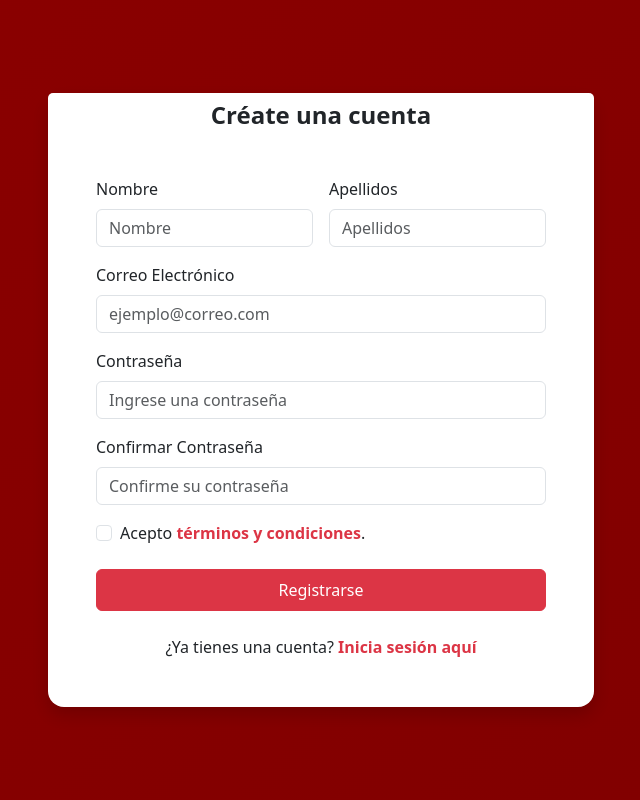
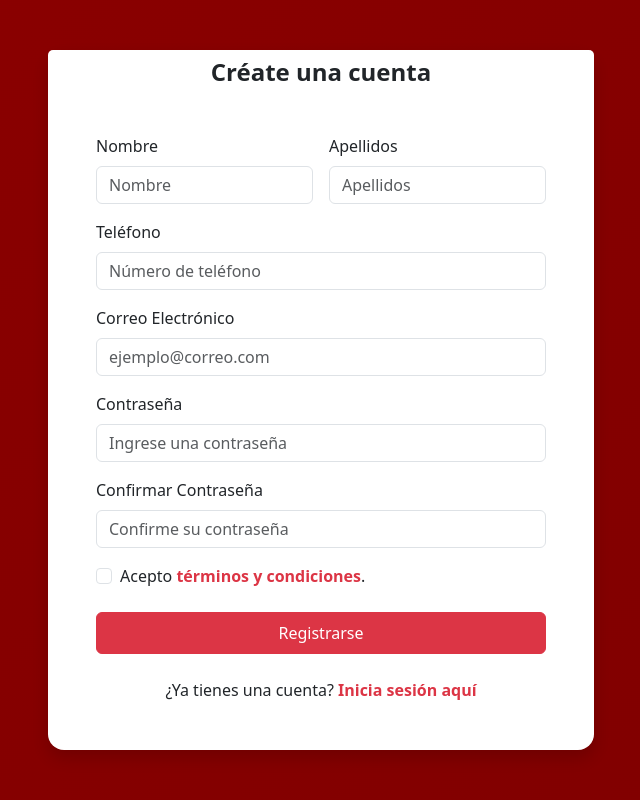
Before and after one commit to r0j4s26/sc502-2c2025-grupo2, a PHP site: page /registro.php in a window 1280 px wide. Shown: the whole page, without its empty margins (319-959 px from the left). Run offline with PHP 8.4, Linux system fonts and the light colour scheme.

Commit message:
Campos Faltantes en registro.php
Se le agregó los campos faltantes al formulario de registro

```diff
--- a/view/usuarios/registro.php
+++ b/view/usuarios/registro.php
@@ -20,6 +20,7 @@
     <div class="row justify-content-center">
       <div class="col-md-8 col-lg-6">
         <div class="card shadow rounded-4 border-0">
+
           <div class="card-header bg-white text-center border-0 pb-0">
             <h4 class="fw-bold mb-0">Créate una cuenta</h4>
           </div>
@@ -37,6 +38,11 @@
               </div>
 
               <div class="mb-3 mt-3">
+                <label for="txtTelefono" class="form-label">Teléfono</label>
+                <input type="tel" class="form-control" maxlength="20" id="txtTelefono" name="txtTelefono" placeholder="Número de teléfono" required>
+              </div>
+
+              <div class="mb-3">
                 <label for="txtEmail" class="form-label">Correo Electrónico</label>
                 <input type="email" class="form-control" id="txtEmail" name="txtEmail" placeholder="ejemplo@correo.com" required>
               </div>
@@ -70,7 +76,6 @@
       </div>
     </div>
   </div>
-
 </body>
 
 
```
